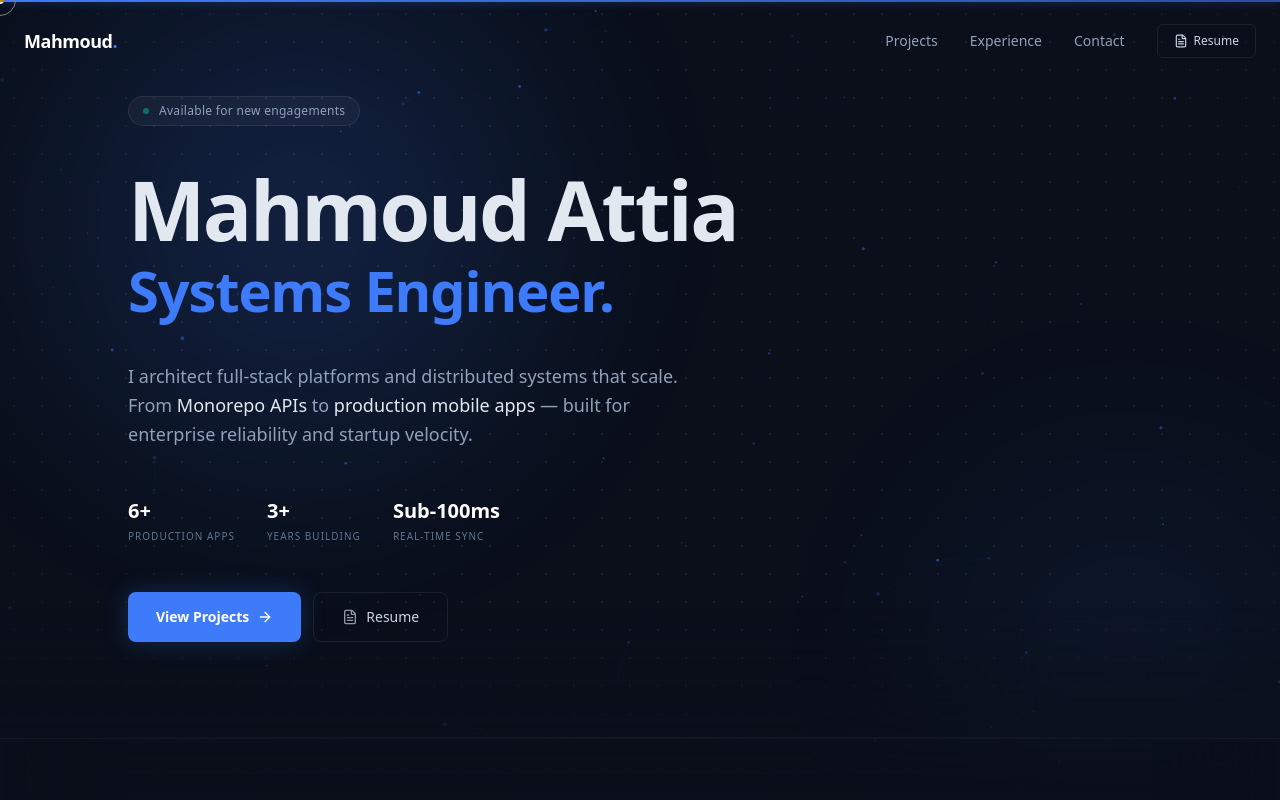
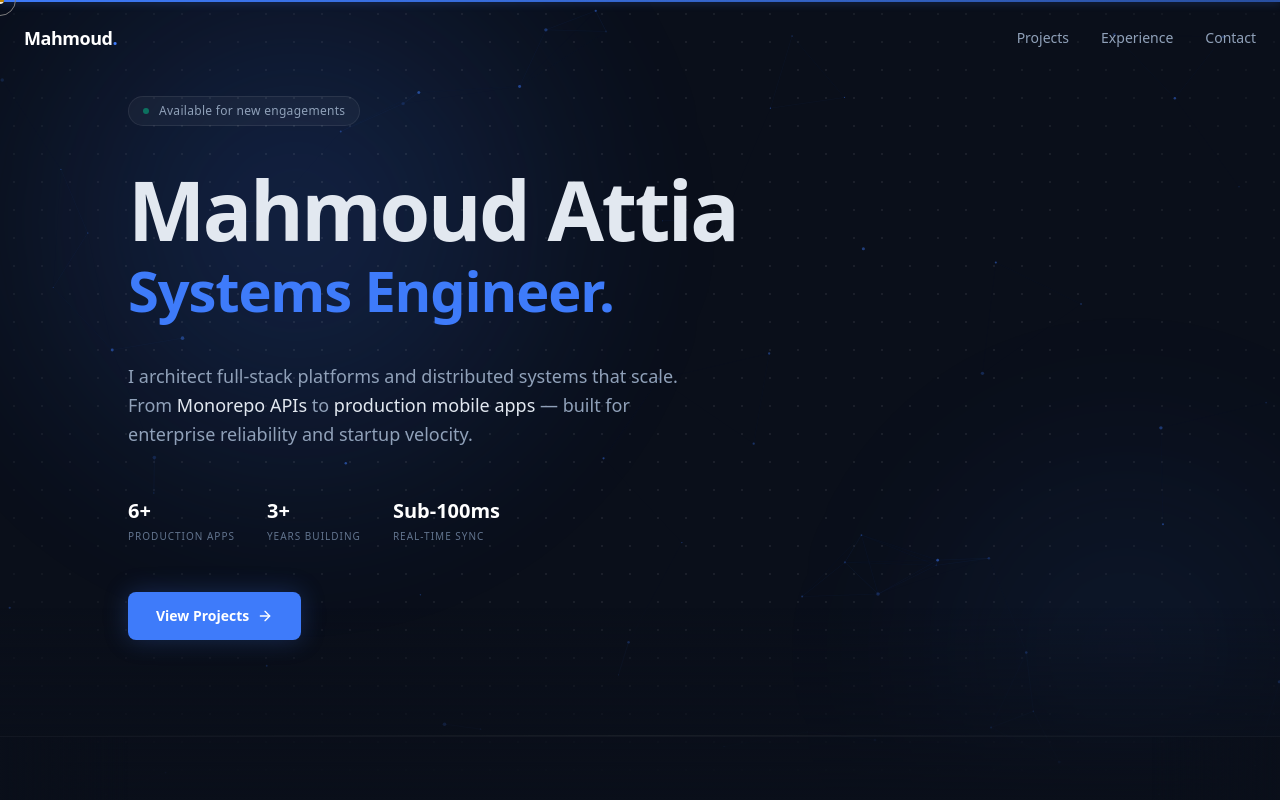
Before and after one commit to mahmouddattiaa/portfolio, a Next.js app: page / in a window 1280 px wide. Shown: the top 800 px of the page. Built offline with nearby package versions, Linux system fonts and the light colour scheme.

Commit message:
feat: remove resume download button from navbar and hero

```diff
--- a/src/components/hero.tsx
+++ b/src/components/hero.tsx
@@ -1,7 +1,7 @@
 "use client";
 
 import { motion } from "framer-motion";
-import { ArrowRight, FileText } from "lucide-react";
+import { ArrowRight } from "lucide-react";
 
 const EASE = [0.23, 1, 0.32, 1] as const;
 
@@ -97,15 +97,7 @@ export function Hero() {
             <ArrowRight className="w-4 h-4" />
           </a>
 
-          <a
-            href="/resume.pdf"
-            target="_blank"
-            rel="noopener noreferrer"
-            className="inline-flex items-center justify-center gap-2 px-7 py-3.5 text-sm font-medium text-slate-300 rounded-lg transition-all duration-200 border border-white/8 hover:border-white/16 hover:text-white hover:bg-white/4"
-          >
-            <FileText className="w-4 h-4 opacity-70" />
-            Resume
-          </a>
+
         </motion.div>
       </div>
 
--- a/src/components/navbar.tsx
+++ b/src/components/navbar.tsx
@@ -1,7 +1,6 @@
 "use client";
 
 import { motion } from "framer-motion";
-import { FileText } from "lucide-react";
 import { useEffect, useState } from "react";
 
 export function Navbar() {
@@ -51,28 +50,6 @@ export function Navbar() {
             </a>
           ))}
 
-          <a
-            href="/resume.pdf"
-            target="_blank"
-            rel="noopener noreferrer"
-            className="flex items-center gap-1.5 px-4 py-2 text-xs font-medium text-slate-300 rounded-md border border-white/8 hover:border-primary/40 hover:text-primary transition-all duration-200"
-          >
-            <FileText className="w-3.5 h-3.5" />
-            Resume
-          </a>
-        </div>
-
-        {/* Mobile resume */}
-        <div className="md:hidden">
-          <a
-            href="/resume.pdf"
-            target="_blank"
-            rel="noopener noreferrer"
-            className="text-slate-400 hover:text-primary transition-colors"
-          >
-            <span className="sr-only">Resume</span>
-            <FileText className="w-5 h-5" />
-          </a>
         </div>
       </div>
     </motion.nav>
```
